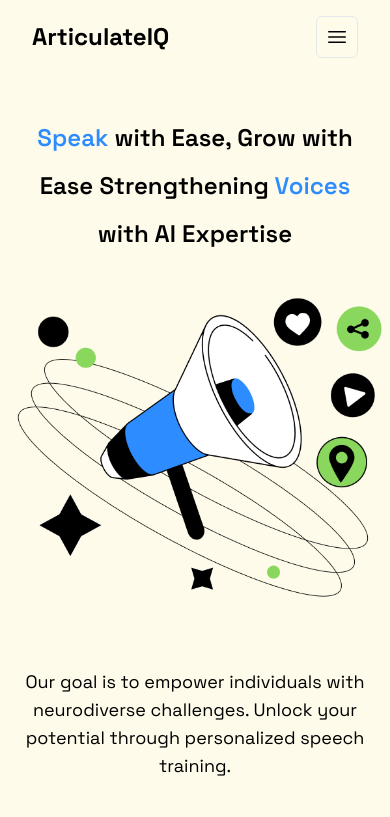
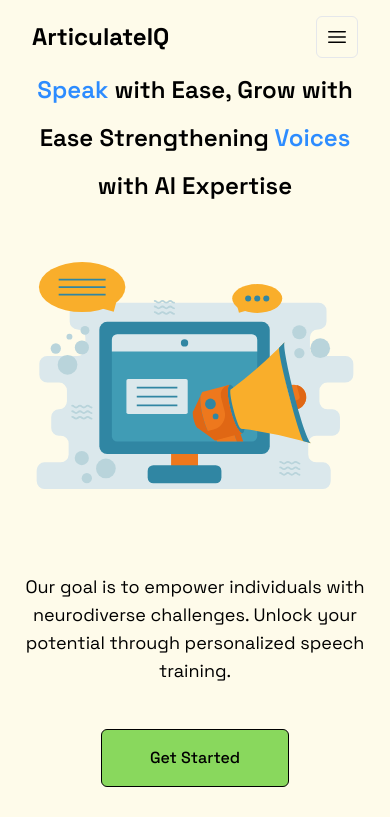
Before and after one commit to shreyasD-24/ArticulateIQ, a React (Vite) app in the folder frontend/: page / in a window 390 px wide. Shown: the top 817 px of the page. Built offline with nearby package versions, Linux system fonts and the light colour scheme.

Commit message:
New SVG and Margin Fix

```diff
--- a/frontend/src/Pages/Home.jsx
+++ b/frontend/src/Pages/Home.jsx
@@ -1,4 +1,4 @@
-import Mic from "../assets/Mic.png";
+import Mic from "../assets/announcement.svg";
 import Engaging from "../assets/engaging_interface.png";
 import Progress from "../assets/progress_tracking.png";
 import Phonic from "../assets/holistic_phonic_training.png";
@@ -30,7 +30,7 @@ export default function Home() {
   };
 
   return (
-    <div className="bg-[#FEFBEA] pt-12">
+    <div className="bg-[#FEFBEA]">
       <div className="lg:grid-cols-2 grid grid-cols-1">
         <div className="flex flex-col lg:pl-20 justify-center">
           <div>
@@ -53,7 +53,7 @@ export default function Home() {
               </span>
               <span>with AI Expertise</span>
             </div>
-            <div className="lg:hidden flex justify-center mt-10">
+            <div className="lg:hidden flex justify-center mt-5">
               <img src={Mic} />
             </div>
             <div className="lg:text-xl md:text-xl text-lg font-spacegroteskregular my-10 text-center lg:text-start p-1 lg:p-0">
```
Also changed, not shown: frontend/src/assets/announcement.svg (added).
